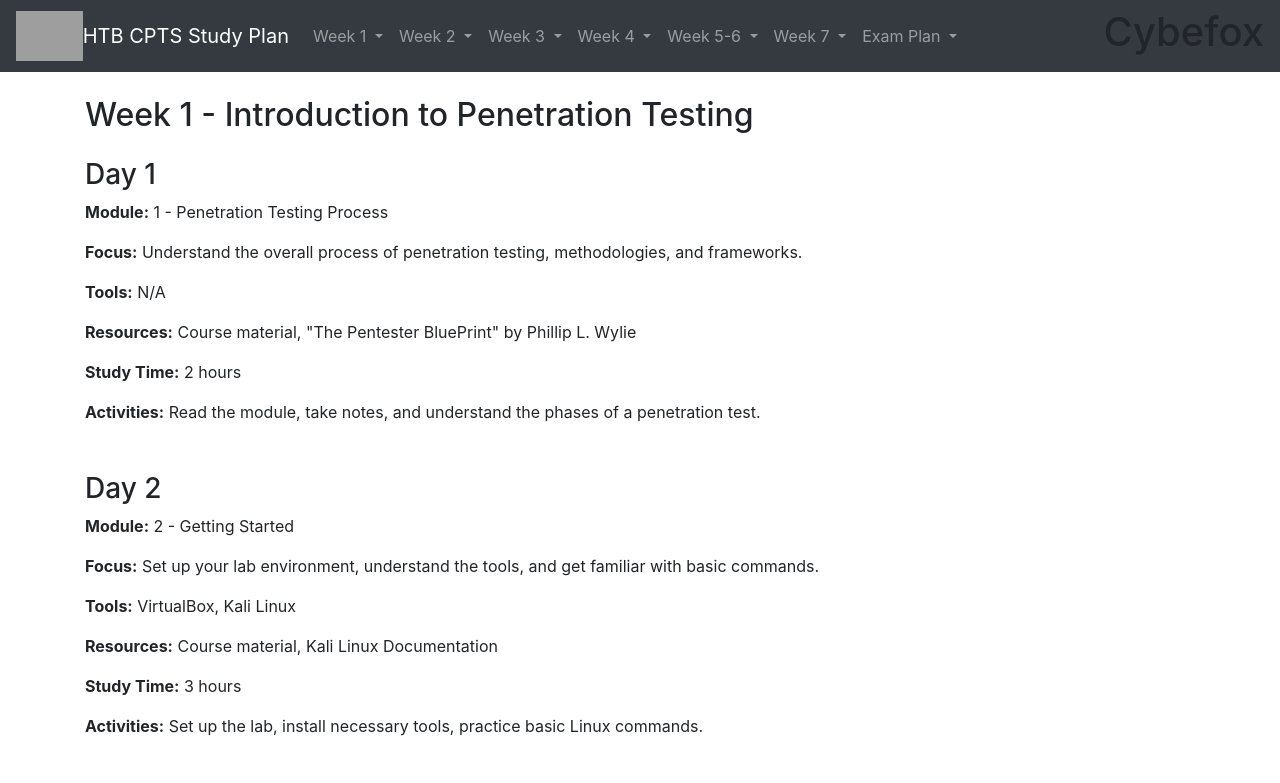
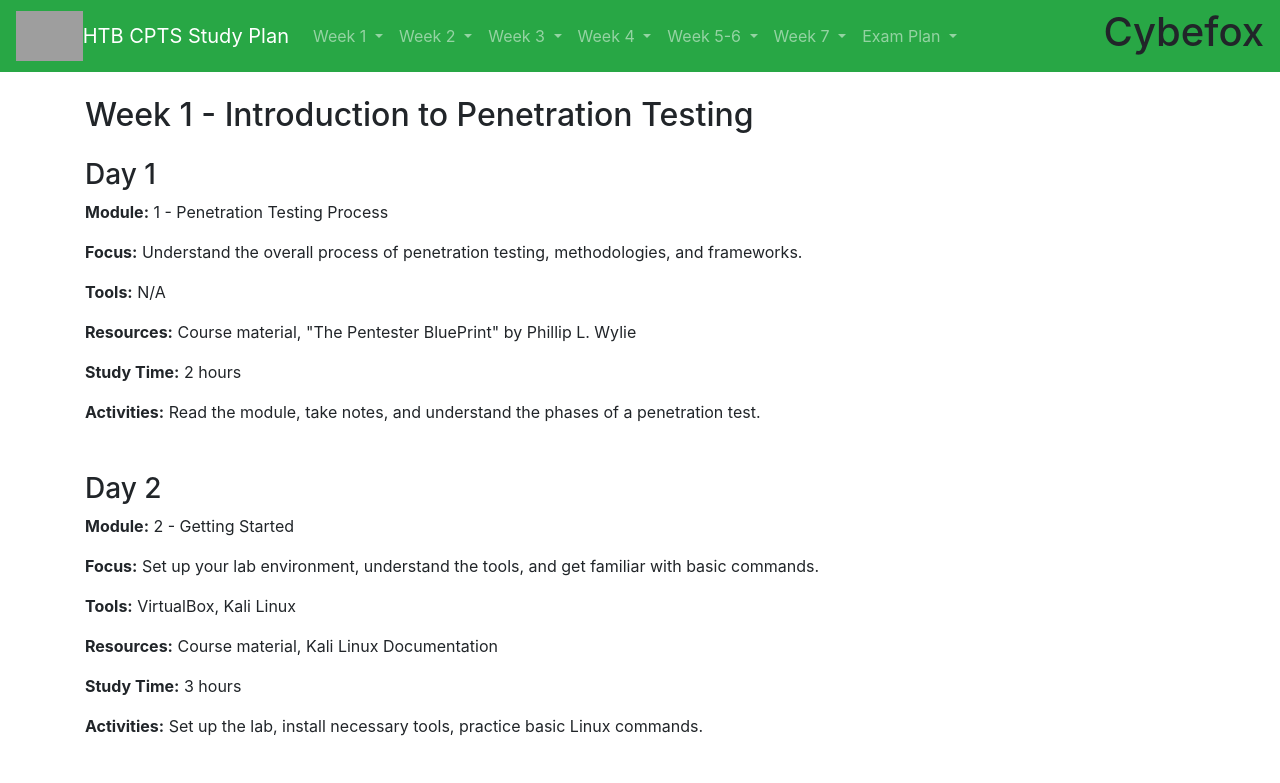
Before and after one commit to focalfox/cpts, a plain HTML site: page index.html in a window 1280 px wide. Shown: the top 783 px of the page. Drawn offline with nearby package versions, Linux system fonts and the light colour scheme; grey boxes are pictures that could not be loaded.

Commit message:
Update index.html

```diff
--- a/index.html
+++ b/index.html
@@ -23,7 +23,7 @@
 </head>
 <body>
 
-  <nav class="navbar navbar-expand-lg navbar-dark bg-dark">
+  <nav class="navbar navbar-expand-lg navbar-dark bg-success">
     <img src="https://images.credly.com/images/e63aa507-b974-4e67-bae6-1e425f6e2a99/image.png" alt="Brand Logo" height="50" class="d-inline-block align-text-top">
     <div></div>
     <a class="navbar-brand" href="#">HTB CPTS Study Plan</a>
```
